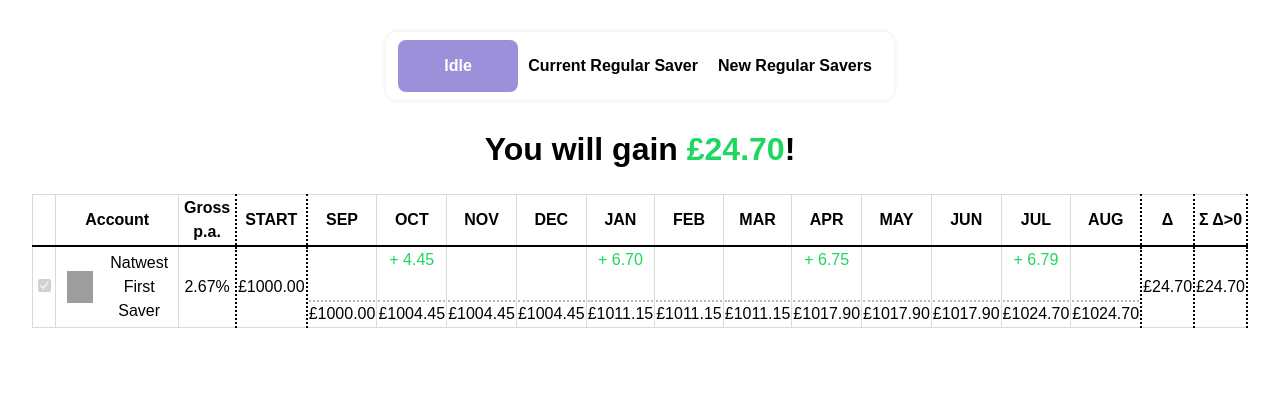
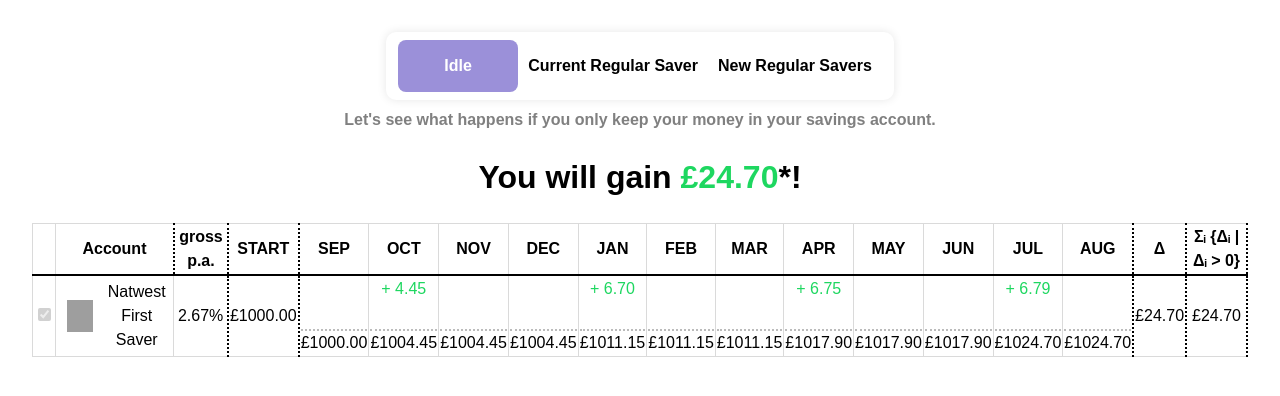
Before and after one commit to Razzula/martyn-llewelyn, a React (Vite) app: page / in a window 1280 px wide. Shown: the top 396 px of the page. Built offline with nearby package versions, Linux system fonts and the light colour scheme; grey boxes are pictures that could not be loaded.

Commit message:
Improve UI

```diff
--- a/package.json
+++ b/package.json
@@ -11,6 +11,7 @@
     "preview": "vite preview"
   },
   "dependencies": {
+    "@floating-ui/react": "^0.26.23",
     "react": "^18.3.1",
     "react-dom": "^18.3.1"
   },
--- a/src/App.tsx
+++ b/src/App.tsx
@@ -1,9 +1,10 @@
 import { useRef, useState, RefObject } from 'react';
 import { accounts } from './Accounts';
-import BankAccountTable from './BankAccountTable';
-import SegmentedControl from './SegmentedControl';
+import BankAccountTable from './components/BankAccountTable';
+import SegmentedControl from './components/SegmentedControl';
 
-import './App.css';
+import './styles/App.css';
+import { Tooltip, TooltipContent, TooltipTrigger } from './components/Tooltip';
 
 // Define the type for account objects
 export interface Account {
@@ -21,7 +22,7 @@ export interface Account {
 
 function App() {
   // State for selected value
-  const [selectedValue, setSelectedValue] = useState<string>('idle');
+  const [mode, setMode] = useState<string>('idle');
   const [totalDelta, setTotalDelta] = useState<number>(0);
 
   // Refs for SegmentedControl segments
@@ -34,12 +35,24 @@ function App() {
   // Ref for the SegmentedControl container
   const controlRef = useRef<HTMLDivElement>(null);
 
+  let modeLong;
+  switch (mode) {
+    case 'idle':
+      modeLong = 'only keep your money in your savings account';
+      break;
+    case 'crs':
+      modeLong = 'utilise your current regular saver, as well as your savings';
+      break;
+    default:
+      modeLong = 'utilise other available regular savers, as well as your existing accounts';
+  }
+
   return (
     <>
       <div className="container">
         <SegmentedControl
           name="group-1"
-          callback={(val: string) => setSelectedValue(val)}
+          callback={(val: string) => setMode(val)}
           controlRef={controlRef}
           segments={[
             {
@@ -62,8 +75,16 @@ function App() {
       </div>
 
       <div className="App">
-        <h1>You will gain <span style={{color: '#1ed760'}}>£{totalDelta.toFixed(2)}</span>!</h1>
-        <BankAccountTable accounts={accounts} mode={selectedValue} setTotalDelta={setTotalDelta} />
+        <h4 style={{ color: 'grey' }}>Let's see what happens if you {modeLong}.</h4>
+        <h1>
+          You will gain <span style={{color: '#1ed760'}}>£{totalDelta.toFixed(2)}</span>
+          <Tooltip>
+            <TooltipTrigger>*</TooltipTrigger>
+            <TooltipContent>One or more of your accounts is a variable-rate account, meaning the interest rate could decrease, causing the estimated yield to diminish. This value also does not account for inflation, and assumes that you do not remove money from these accounts.</TooltipContent>
+          </Tooltip>
+          !
+        </h1>
+        <BankAccountTable accounts={accounts} mode={mode} setTotalDelta={setTotalDelta} />
       </div>
     </>
   );
--- a/src/BankAccountTable.tsx
+++ b/src/components/BankAccountTable.tsx
@@ -1,7 +1,8 @@
 import React, { useEffect } from 'react';
-import { Account } from './App';
+import { Account } from '../App';
+import { Tooltip, TooltipContent, TooltipTrigger } from './Tooltip';
 
-import './App.css';
+import '../styles/App.css';
 
 interface BankAccountTableProps {
     accounts: Account[];
@@ -140,13 +141,34 @@ const BankAccountTable: React.FC<BankAccountTableProps> = ({ accounts, mode, set
                     <tr>
                         <th></th>
                         <th>Account</th>
-                        <th>Gross p.a.</th>
+                        <th className='dotted-sides'>
+                            <Tooltip>
+                                <TooltipTrigger>gross p.a.</TooltipTrigger>
+                                <TooltipContent>
+                                    <div>Gross per annum is the amount of interest the account will yield over the course of a year.<br/><br/> In reality, most banks use a daily rate (1/365th of this), which they will use to calculate your interest each day, and slowly accumulate it, before then adding it to your account at the compound rate (monthly, quarterly, etc.). This rate does not take into account compound interest, like AER does.<br/><br/>This application uses a monthly rate, which takes compound interest into account.</div>
+                                </TooltipContent>
+                            </Tooltip>
+                        </th>
                         <th className='dotted-sides'>START</th>
                         {Array.from({ length: 12 }, (_, i) => (
                             <th key={i}>{months[i]}</th>
                         ))}
-                        <th className='dotted-sides'>Δ</th>
-                        <th className='dotted-sides'>Σ Δ&gt;0</th>
+                        <th className='dotted-sides'>
+                            <Tooltip>
+                                <TooltipTrigger>Δ</TooltipTrigger>
+                                <TooltipContent>
+                                    <div>Difference in balance, at end of the year</div>
+                                </TooltipContent>
+                            </Tooltip>
+                        </th>
+                        <th className='dotted-sides'>
+                            <Tooltip>
+                                <TooltipTrigger>Σᵢ {"{"}Δᵢ | Δᵢ &gt; 0{"}"}</TooltipTrigger>
+                                <TooltipContent>
+                                    <div>Total interest generated</div>
+                                </TooltipContent>
+                            </Tooltip>
+                        </th>
                     </tr>
                 </thead>
                 <tbody>
@@ -171,7 +193,7 @@ const BankAccountTable: React.FC<BankAccountTableProps> = ({ accounts, mode, set
                                 {dataRow.slice(1).map((balance, _month) => {
                                     const [interestPositive, transferPositive] = [balance.interest >= 0, balance.transfer > 0];
                                     const interestStr = balance.interest >= 0.01 ? `+ ${balance.interest.toFixed(2)}` : undefined;
-                                    const transferStr = balance.transfer !== 0 ? (`${transferPositive ? '+' : '-'} ${Math.abs(balance.transfer).toFixed(2)}`) : undefined;
+                                    const transferStr = Math.abs(balance.transfer) >= 0.01 ? (`${transferPositive ? '+' : '-'} ${Math.abs(balance.transfer).toFixed(2)}`) : undefined;
                                     return (
                                         <td>
                                             <div style={{ display: 'flex', flexDirection: 'column', justifyContent: 'space-between', height: '100%' }}>
--- a/src/SegmentedControl.tsx
+++ b/src/components/SegmentedControl.tsx
@@ -1,5 +1,5 @@
 import { useRef, useState, useEffect, RefObject } from "react";
-import "./styles.css";
+import "../styles/styles.css";
 
 interface Segment {
     value: string;
--- /dev/null
+++ b/src/components/Tooltip.tsx
@@ -0,0 +1,143 @@
+import React from 'react';
+import { FloatingPortal, Placement, autoUpdate, flip, offset, shift, useDismiss, useFloating, useHover, useInteractions, useMergeRefs, useRole } from '@floating-ui/react';
+
+import '../styles/tooltip.css';
+
+interface TooltipOptions {
+    initialOpen?: boolean;
+    placement?: Placement;
+    open?: boolean;
+    onOpenChange?: (open: boolean) => void;
+}
+
+export function useTooltip({
+    initialOpen = false,
+    placement = 'top',
+    open: controlledOpen,
+    onOpenChange: setControlledOpen
+}: TooltipOptions = {}) {
+
+    const [uncontrolledOpen, setUncontrolledOpen] = React.useState(initialOpen);
+
+    const open = controlledOpen ?? uncontrolledOpen;
+    const setOpen = setControlledOpen ?? setUncontrolledOpen;
+
+    const data = useFloating({
+        placement,
+        open,
+        onOpenChange: setOpen,
+        whileElementsMounted: autoUpdate,
+        middleware: [
+            offset(5),
+            flip({
+                crossAxis: placement.includes('-'),
+                fallbackAxisSideDirection: 'start',
+                padding: 5
+            }),
+            shift({ padding: 5 })
+        ]
+    });
+
+    const hover = useHover(data.context, {
+        move: false,
+        enabled: controlledOpen == null
+    });
+    const dismiss = useDismiss(data.context);
+    const role = useRole(data.context, { role: 'tooltip' });
+
+    const interactions = useInteractions([hover, dismiss, role]);
+
+    return React.useMemo(
+        () => ({
+            open,
+            setOpen,
+            ...interactions,
+            ...data
+        }),
+        [open, setOpen, interactions, data]
+    );
+
+}
+
+type ContextType = ReturnType<typeof useTooltip> | null;
+
+const TooltipContext = React.createContext<ContextType>(null);
+
+export const useTooltipContext = () => {
+    const context = React.useContext(TooltipContext);
+
+    if (context == null) {
+        throw new Error('Tooltip components must be wrapped in <Tooltip />');
+    }
+
+    return context;
+};
+
+export function Tooltip({
+    children,
+    ...options
+}: { children: React.ReactNode } & TooltipOptions) {
+    const tooltip = useTooltip(options);
+    return (
+        <TooltipContext.Provider value={tooltip}>
+            {children}
+        </TooltipContext.Provider>
+    );
+}
+
+export const TooltipTrigger = React.forwardRef<
+    HTMLElement,
+    React.HTMLProps<HTMLElement> & { asChild?: boolean }
+>(function TooltipTrigger({ children, asChild = false, ...props }, propRef) {
+    const context = useTooltipContext();
+    const childrenRef = (children as any).ref;
+    const ref = useMergeRefs([context.refs.setReference, propRef, childrenRef]);
+
+    // `asChild` allows the user to pass any element as the anchor
+    if (asChild && React.isValidElement(children)) {
+        return React.cloneElement(
+            children,
+            context.getReferenceProps({
+                ref,
+                ...props,
+                ...children.props,
+                "data-state": context.open ? "open" : "closed"
+            })
+        );
+    }
+
+    return (
+        <span
+            ref={ref}
+            // the user can style the trigger based on the state
+            data-state={context.open ? "open" : "closed"}
+            style={{ cursor: "default", ...props.style }}
+            {...context.getReferenceProps(props)}
+        >
+            {children}
+        </span>
+    );
+});
+
+export const TooltipContent = React.forwardRef<
+    HTMLDivElement,
+    React.HTMLProps<HTMLDivElement>
+>(function TooltipContent({ style, ...props }, propRef) {
+    const context = useTooltipContext();
+    const ref = useMergeRefs([context.refs.setFloating, propRef]);
+
+    if (!context.open) return null;
+
+    return (
+        <FloatingPortal>
+            <div className='Tooltip'
+                ref={ref}
+                style={{
+                    ...context.floatingStyles,
+                    ...style,
+                }}
+                {...context.getFloatingProps(props)}
+            />
+        </FloatingPortal>
+    );
+});
--- a/src/main.tsx
+++ b/src/main.tsx
@@ -1,7 +1,7 @@
 import { StrictMode } from 'react'
 import { createRoot } from 'react-dom/client'
 import App from './App.tsx'
-import './index.css'
+import './styles/index.css'
 
 createRoot(document.getElementById('root')!).render(
   <StrictMode>
--- a/src/App.css
+++ b/src/styles/App.css
@@ -8,3 +8,7 @@
 .card {
   padding: 2em;
 }
+
+h4 {
+  margin-top: 0;
+}
--- a/src/styles.css
+++ b/src/styles/styles.css
@@ -20,14 +20,14 @@ body {
     --highlight-x-pos: 0;
 
     display: flex;
-    margin: 0px 0 25px;
+    margin: 0px 0 8px;
 }
 
 .controls {
     display: inline-flex;
     justify-content: space-between;
     background: white;
-    box-shadow: 0 0 5px rgba(0, 0, 0, 0.1);
+    box-shadow: 0 0 10px rgba(0, 0, 0, 0.1);
     border-radius: 10px;
     max-width: 800px;
     padding: 12px;
--- /dev/null
+++ b/src/styles/tooltip.css
@@ -0,0 +1,38 @@
+.flex {
+    display: flex;
+    justify-content: center;
+}
+
+.flex-left {
+    display: flex;
+    gap: 8px;
+}
+
+.flex-right {
+    padding-left: 10px;
+}
+
+.anchor-right {
+    margin-left: auto;
+    padding-right: 0px !important;
+}
+
+.Tooltip {
+    font-size: 90%;
+    padding: 4px 8px;
+    border-radius: 4px;
+    box-sizing: border-box;
+    width: max-content;
+    max-width: 450px;
+    z-index: 1000;
+
+    display: inline-flex;
+    justify-content: space-between;
+    color: #ffffff;
+    background: #333333;
+    box-shadow: 0 0 10px rgba(0, 0, 0, 0.1);
+    border-radius: 10px;
+    max-width: 800px;
+    padding: 12px;
+    margin: auto;
+}
```
Also changed, not shown: src/styles/index.css (renamed from src/index.css), 1 other file (tests, documents, lock files or other folders).
